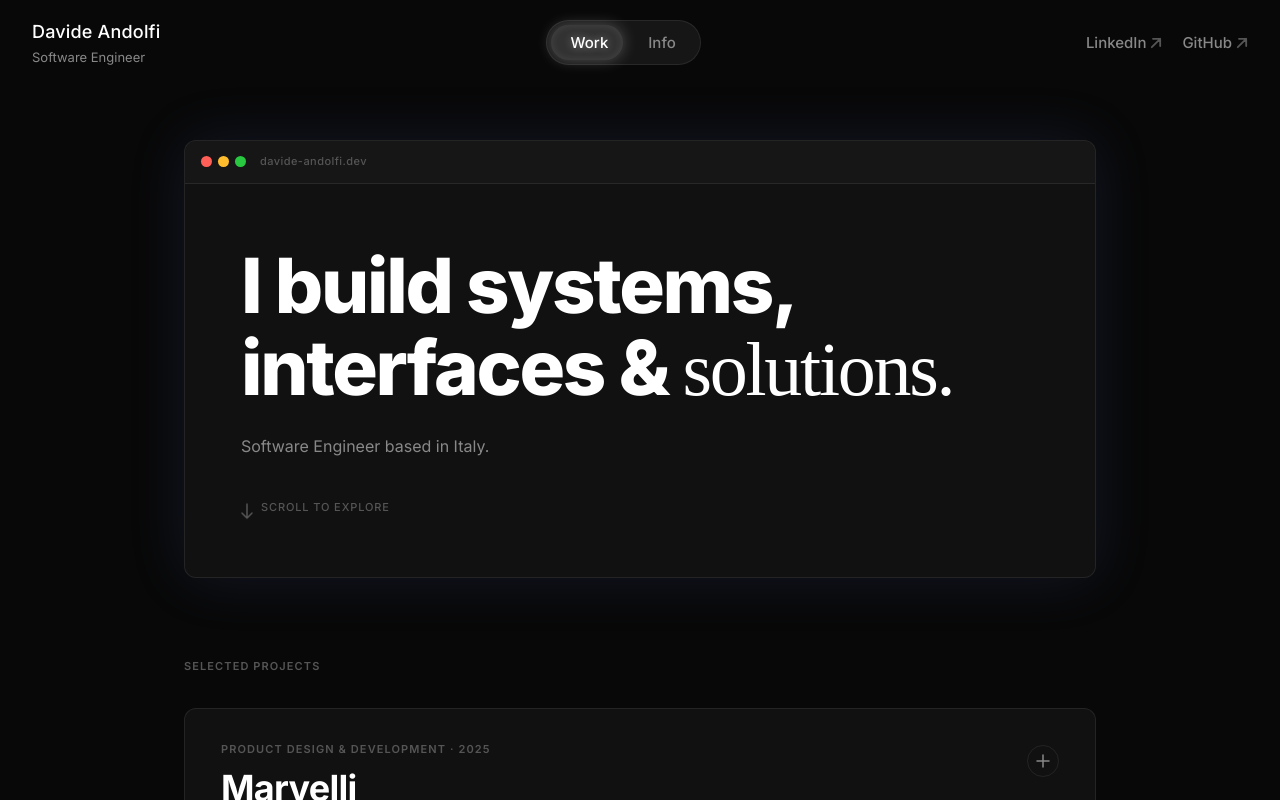
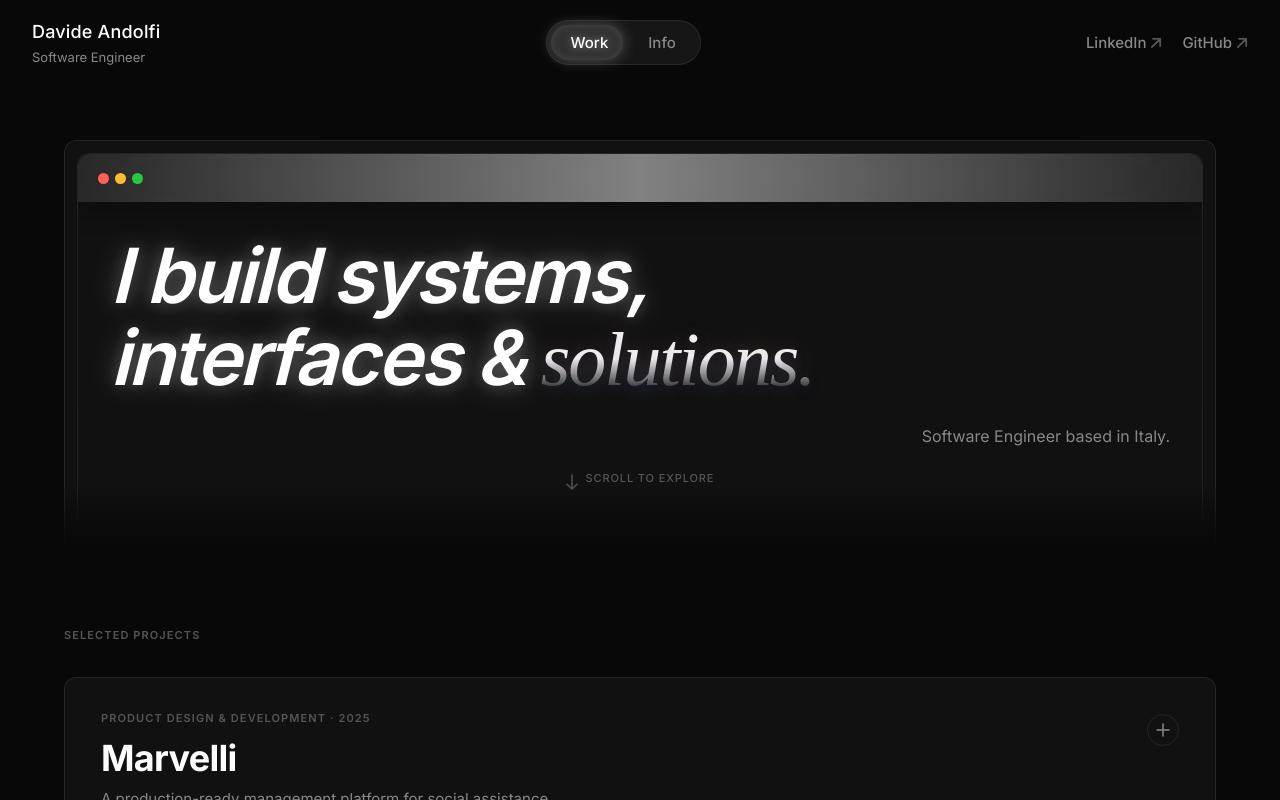
Before and after one commit to DadoBot/portfolio, a React (Vite) app: page / in a window 1280 px wide. Shown: the top 800 px of the page. Built offline with nearby package versions, Linux system fonts and the light colour scheme; a web font is replaced by a local one.

Commit message:
feat: implement project showcase section with interactive cards and data management

```diff
--- a/src/components/ProjectCard.jsx
+++ b/src/components/ProjectCard.jsx
@@ -57,13 +57,13 @@ export default function ProjectCard({ project, lang, t, index }) {
       </div>
 
       {/* Project image */}
-      <div className="project-card__image-wrap">
+      <div className={`project-card__image-wrap ${open ? 'open' : ''}`}>
         <div className="project-card__image-frame window-frame">
           <div className="window-frame__header">
             <span className="window-dot window-dot--red"  aria-hidden="true" />
             <span className="window-dot window-dot--yellow" aria-hidden="true" />
             <span className="window-dot window-dot--green"  aria-hidden="true" />
-            <span className="window-frame__title">{data.title.toLowerCase()}.app</span>
+            <span className="window-frame__title"></span>
           </div>
           <div className="window-frame__body" style={{ padding: 0 }}>
             <img
--- a/src/components/WorkSection.jsx
+++ b/src/components/WorkSection.jsx
@@ -7,7 +7,7 @@ function ScrollIndicator({ label }) {
     <div className="scroll-indicator" aria-hidden="true">
       <div className="scroll-indicator__arrow">
         <svg width="12" height="16" viewBox="0 0 12 16" fill="none">
-          <path d="M6 1V15M6 15L1 10M6 15L11 10" stroke="currentColor" strokeWidth="1.5" strokeLinecap="round" strokeLinejoin="round"/>
+          <path d="M6 1V15M6 15L1 10M6 15L11 10" stroke="currentColor" strokeWidth="1.5" strokeLinecap="round" strokeLinejoin="round" />
         </svg>
       </div>
       <span>{label}</span>
@@ -22,7 +22,8 @@ export default function WorkSection({ lang, t }) {
 
         {/* Hero */}
         <div className="hero-window fade-in visible">
-          <WindowFrame title="davide-andolfi.dev">
+          <div className="hero-card" style={{ padding: '12px 12px 0 12px' }}>
+            <WindowFrame title="" className="hero-inner-frame">
               <h1 className="hero-headline">
                 {t.hero.line1}<br />
                 {t.hero.line2} <em>{t.hero.accent}</em>
@@ -30,6 +31,7 @@ export default function WorkSection({ lang, t }) {
               <p className="hero-sub">{t.hero.sub}</p>
               <ScrollIndicator label={t.hero.scroll} />
             </WindowFrame>
+          </div>
         </div>
 
         {/* Projects */}
--- a/src/data/projects.js
+++ b/src/data/projects.js
@@ -13,9 +13,9 @@ const projects = [
       meta: 'Product Design & Development · 2025',
       title: 'Marvelli',
       tagline: 'A production-ready management platform for social assistance distribution.',
-      role: 'Product Designer & Frontend Developer. Requirements gathering, ER schema design, UI flow definition, and React frontend development.',
+      role: 'Product Designer & Frontend Developer. Requirements gathering, ER scheme design, UI flow definition, and React frontend development.',
       approach:
-        'I gathered requirements alongside my friend and collaborator Winner Ozekhome, and together we structured the ER schema. I defined the user flow and the system components needed to satisfy each requirement. UI was designed with Google Stitch; the React frontend was built with the help of Gemini CLI.',
+        'I gathered requirements alongside my friend and collaborator Winner Ozekhome, and together we structured the ER scheme. I defined the user flow and the system components needed to satisfy each requirement. UI was designed with Google Stitch; the React frontend was built with the help of Gemini CLI.',
       learnings: [
         'Analysing and understanding functional requirements',
         'Designing simple, intuitive navigation for end users',
--- a/src/index.css
+++ b/src/index.css
@@ -101,7 +101,7 @@ a {
 
 /* ---------- Layout ---------- */
 .container {
-  max-width: 960px;
+  max-width: 1200px;
   margin: 0 auto;
   padding: 0 24px;
 }
@@ -236,9 +236,16 @@ a {
   display: flex;
   align-items: center;
   gap: 6px;
-  padding: 12px 16px;
-  border-bottom: 1px solid var(--border);
-  background: rgba(255, 255, 255, 0.02);
+  padding: 0 20px;
+  height: 48px;
+  z-index: 5;
+  position: relative;
+  -webkit-backdrop-filter: blur(40px);
+  backdrop-filter: blur(40px);
+  background-image: linear-gradient(to right, #f2f2f21a, #f2f2f280 50%, #f2f2f21a);
+  box-shadow: 0 10px 20px 4px #0003;
+  border-top-left-radius: var(--radius-md);
+  border-top-right-radius: var(--radius-md);
 }
 
 .window-dot {
@@ -306,36 +313,73 @@ a {
   margin-bottom: 80px;
 }
 
-.hero-window .window-frame__body {
+.hero-card {
+  border: 1px solid var(--border);
+  border-bottom: none;
+  border-radius: var(--radius-md) var(--radius-md) 0 0;
+  background: var(--surface);
+  overflow: hidden;
+  transition: var(--transition);
   padding: 60px 56px;
+  -webkit-mask-image: linear-gradient(to bottom, black 85%, transparent 100%);
+  mask-image: linear-gradient(to bottom, black 85%, transparent 100%);
+}
+
+.hero-inner-frame {
+  border-bottom: none;
+  border-radius: var(--radius-md) var(--radius-md) 0 0;
+  -webkit-mask-image: linear-gradient(to bottom, black 85%, transparent 100%);
+  mask-image: linear-gradient(to bottom, black 85%, transparent 100%);
+}
+
+.hero-inner-frame .window-frame__body {
+  padding-bottom: 60px;
+}
+
+.hero-card:hover {
+  border-color: var(--border-hover);
+  background: var(--surface-hover);
+  box-shadow: 0 0 60px var(--accent-glow);
 }
 
 .hero-headline {
   font-size: clamp(42px, 6vw, 76px);
-  font-weight: 800;
+  font-weight: 600;
   line-height: 1.08;
   letter-spacing: -0.03em;
   color: var(--text-primary);
   margin-bottom: 24px;
+  font-style: italic;
+  text-shadow: 0 0 32px rgba(255, 255, 255, 0.25), 0 0 16px rgba(255, 255, 255, 0.2);
 }
 
 .hero-headline em {
   font-family: 'Gloock', serif;
-  font-style: normal;
+  font-style: italic;
   font-weight: 400;
+  background-image: linear-gradient(to bottom, #f2f2f2 50%, transparent 90%);
+  -webkit-text-fill-color: transparent;
+  -webkit-background-clip: text;
+  background-clip: text;
+  text-shadow: 0 5px 15px #0057ff1a, 0 -5px 15px #ff5a0014, 0 0 30px #fff3;
+  padding-right: 12px;
+  letter-spacing: -2px;
 }
 
 .hero-sub {
   font-size: 16px;
   color: var(--text-secondary);
   max-width: 400px;
+  margin-left: auto;
+  text-align: right;
 }
 
 .scroll-indicator {
   display: flex;
   align-items: center;
+  justify-content: center;
   gap: 8px;
-  margin-top: 40px;
+  margin-top: 20px;
   color: var(--text-tertiary);
   font-size: 11px;
   letter-spacing: 0.08em;
@@ -449,6 +493,11 @@ a {
 /* Project image */
 .project-card__image-wrap {
   padding: 0 36px;
+  transition: padding 0.3s ease;
+}
+
+.project-card__image-wrap.open {
+  padding: 0 36px 36px 36px;
 }
 
 .project-card__image-frame {
@@ -463,7 +512,7 @@ a {
 
 .project-card__img {
   width: 100%;
-  height: 280px;
+  height: 480px;
   object-fit: cover;
   object-position: top;
   display: block;
@@ -781,7 +830,7 @@ a {
     padding: 24px 20px;
   }
 
-  .hero-window .window-frame__body {
+  .hero-card {
     padding: 36px 28px;
   }
 
```
Lines whose indentation alone changed are shown as unchanged.
